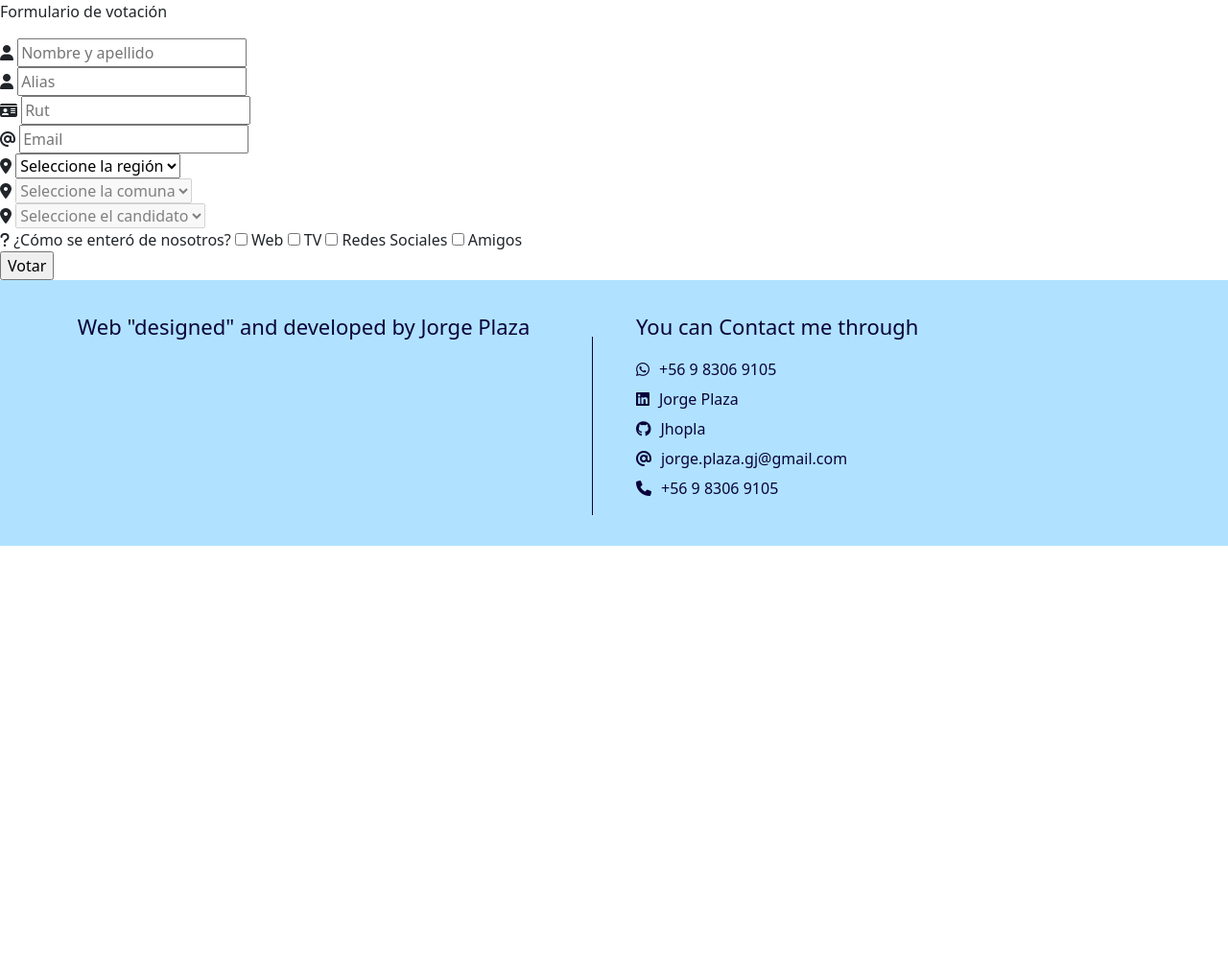
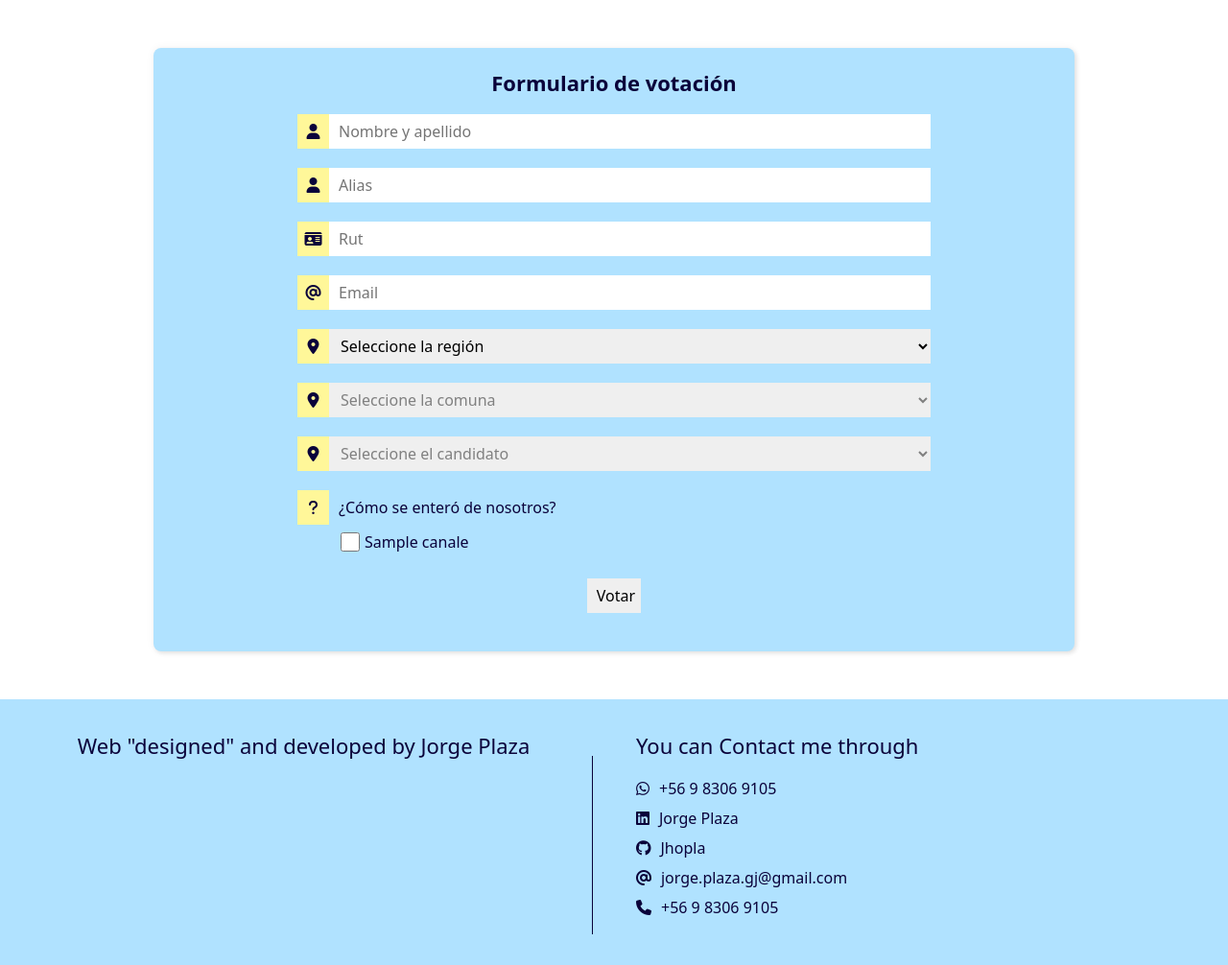
Before and after one commit to JhoplaINC/votaciones, a PHP site: page /form in a window 1280 px wide. Shown: the part 56-1062 px from the top of the page at 96% size. Before the commit the page ends 625 px from the top, so only its background shows below. Run offline with PHP 8.4, Linux system fonts and the light colour scheme; tables that the repository leaves empty or names only in its code hold one stand-in row (values such as "Sample post"); some libraries are stand-ins or nearby versions.

Commit message:
formulario de votación y manejo de errores

```diff
--- a/assets/css/main.css
+++ b/assets/css/main.css
@@ -29,6 +29,100 @@
 /* NAVBAR STYLE */
 .navbar {
     background-color: var(--pogsorin-color-1);
+}
+
+/* FORMULARIO STYLE */
+.formulario-votacion {
+    align-items: center;
+    background-color: var(--pogsorin-color-1);
+    border-radius: 8px;
+    box-shadow: var(--shadow);
+    color: var(--main-txt-color);
+    display: flex;
+    flex-direction: column;
+    margin: 50px auto;
+    padding: 20px 40px;
+    width: 75%;
+}
+
+.formulario-votacion .form-title {
+    text-align: center;
+    font-size: 22px;
+    font-weight: 600;
+}
+
+.formulario-votacion .form-group {
+    align-items: center;
+    justify-content: center;
+    display: flex;
+    flex-direction: row;
+    flex-wrap: wrap;
+    margin-bottom: 20px;
+    width: 75%;
+}
+
+.formulario-votacion .form-group.checkbox-group {
+    justify-content: flex-start;
+}
+
+.form-group.checkbox-group label {
+    margin-left: 10px;
+    width: 90%;
+}
+
+.form-group.checkbox-group .checkbox-container {
+    align-items: center;
+    display: flex;
+    flex-direction: row;
+    flex-wrap: wrap;
+    margin-left: 45px;
+}
+
+.checkbox-container input {
+    margin-right: 5px;
+}
+
+.checkbox-container input:not(:first-of-type) {
+    margin-left: 25px;
+}
+
+.checkbox-container .mensaje-error {
+    width: 100%;
+}
+
+.formulario-votacion .form-group.submit-form input {
+    width: fit-content;
+}
+
+.form-group.checkbox-group input {
+    width: 20px;
+}
+
+.form-group i {
+    background-color: var(--pogsorin-color-4);
+    padding: 10px 0;
+    text-align: center;
+    width: 5%;
+}
+
+.form-group input, .form-group select {
+    border: none;
+    width: 95%;
+}
+
+.form-group input {
+    height: 36px;
+    padding-left: 10px;
+}
+.form-group select {
+    height: 36px;
+    padding-left: 8px;
+}
+
+.form-group .mensaje-error {
+    width: fit-content;
+    text-decoration: underline;
+    color: red;
 }
 
 /* FOOTER STYLE */
--- a/assets/php/models/canales.model.php
+++ b/assets/php/models/canales.model.php
@@ -8,13 +8,12 @@ class CanalesModel {
         $this->conn = $db;
     }
 
-    public function getCanalById($id) {
-        $sql = "SELECT * FROM canales WHERE id = ?";
+    public function getCanales() {
+        $sql = "SELECT * FROM canales";
         $stmt = $this->conn->prepare($sql);
-        $stmt->bind_param("i", $id);
         $stmt->execute();
         $result = $stmt->get_result();
-        return $result->fetch_assoc();
+        return $result->fetch_all(MYSQLI_ASSOC);
     }
 }
 
--- a/assets/php/models/regiones.model.php
+++ b/assets/php/models/regiones.model.php
@@ -8,7 +8,7 @@ class RegionesModel {
         $this->conn = $db;
     }
 
-    public function getAllRegiones() {
+    public function getRegiones() {
         $sql = "SELECT * FROM regiones";
         $result = $this->conn->query($sql);
         if ($result->num_rows > 0) {
--- a/form.php
+++ b/form.php
@@ -1,31 +1,62 @@
 <?php
+session_start();
 require_once 'assets/php/models/regiones.model.php';
 require_once 'assets/php/models/regiones_comunas.model.php';
 require_once 'assets/php/models/candidatos.model.php';
+require_once 'assets/php/models/canales.model.php';
 
-$regiones = $regionesModel->getAllRegiones();
+// Obtener errores de la sesión
+$errors = $_SESSION['errors'] ?? [];
+unset($_SESSION['errors']);
+
+$regiones = $regionesModel->getRegiones();
+$canales = $canalesModel->getCanales();
 
 $title = "Página del formulario";
 $content = <<<HTML
-    <form>
-        <p class="form-title">
-            Formulario de votación
-        </p>
+    <form action="assets/php/post_form.php" method="POST" class="formulario-votacion">
+        <p class="form-title">Formulario de votación</p>
+
+HTML;
+
+
+$content .= <<<HTML
         <div class="form-group">
             <i class="fa-solid fa-user"></i>
-            <input type="text" name="fullname" id="fullname" placeholder="Nombre y apellido" required>
+            <input type="text" name="fullname" id="fullname" placeholder="Nombre y apellido">
+
+HTML;
+if (!empty($errors['err_form_nombre'])) {
+    $content .=  "<span class='mensaje-error'>".$errors['err_form_nombre']."</span>";
+}
+$content .= <<<HTML
         </div>
         <div class="form-group">
             <i class="fa-solid fa-user"></i>
-            <input type="text" name="alias" id="alias" placeholder="Alias" required>
+            <input type="text" name="alias" id="alias" placeholder="Alias">
+HTML;
+if (!empty($errors['err_form_alias'])) {
+    $content .=  "<span class='mensaje-error'>".$errors['err_form_alias']."</span>";
+}
+$content .= <<<HTML
         </div>
         <div class="form-group">
             <i class="fa-solid fa-id-card"></i>
-            <input type="text" name="rut" id="rut" placeholder="Rut" required>
+            <input type="text" name="rut" id="rut" placeholder="Rut">
+HTML;
+if (!empty($errors['err_form_rut'])) {
+    $content .=  "<span class='mensaje-error'>".$errors['err_form_rut']."</span>";
+}
+$content .= <<<HTML
         </div>
         <div class="form-group">
             <i class="fa-solid fa-at"></i>
-            <input type="email" name="email" id="email" placeholder="Email" required>
+            <input type="email" name="email" id="email" placeholder="Email">
+HTML;
+if (!empty($errors['err_form_email'])) {
+    $content .=  "<span class='mensaje-error'>".$errors['err_form_email']."</span>";
+}
+$content .= <<<HTML
         </div>
         <div class="form-group">
             <i class="fa-solid fa-location-dot"></i>
@@ -33,36 +64,60 @@ $content = <<<HTML
                 <option value="default">Seleccione la región</option>
 HTML;
 
-        foreach ($regiones as $region) {
-            $content .= <<<HTML
+foreach ($regiones as $region) {
+    $content .= <<<HTML
                 <option value="{$region['numero']}">{$region['nombre']}</option>
 HTML;
 }
 
 $content .= <<<HTML
             </select>
+HTML;
+if (!empty($errors['err_form_region'])) {
+    $content .=  "<span class='mensaje-error'>".$errors['err_form_region']."</span>";
+}
+$content .= <<<HTML
         </div>
         <div class="form-group">
             <i class="fa-solid fa-location-dot"></i>
             <select name="comuna" id="comuna" disabled>
                 <option value="default">Seleccione la comuna</option>
             </select>
+HTML;
+if (!empty($errors['err_form_comuna'])) {
+    $content .=  "<span class='mensaje-error'>".$errors['err_form_comuna']."</span>";
+}
+$content .= <<<HTML
         </div>
         <div class="form-group">
             <i class="fa-solid fa-location-dot"></i>
             <select name="candidato" id="candidato" disabled>
                 <option value="default">Seleccione el candidato</option>
             </select>
+HTML;
+if (!empty($errors['err_form_candidato'])) {
+    $content .=  "<span class='mensaje-error'>".$errors['err_form_candidato']."</span>";
+}
+$content .= <<<HTML
         </div>
-        <div class="form-group">
+        <div class="form-group checkbox-group">
             <i class="fa-solid fa-question"></i>
             <label for="canales">¿Cómo se enteró de nosotros?</label>
-            <input type="checkbox" name="web" id="web"> Web
-            <input type="checkbox" name="tv" id="tv"> TV
-            <input type="checkbox" name="social" id="social"> Redes Sociales
-            <input type="checkbox" name="amigos" id="amigos"> Amigos
+            <div class="checkbox-container">
+HTML;
+
+foreach ($canales as $canal) {
+    $content .= <<<HTML
+                <input type="checkbox" name="canales[]" value="canal-{$canal['id']}" id="canal-{$canal['id']}"> {$canal['nombre']}
+HTML;
+}
+if (!empty($errors['err_form_canales'])) {
+    $content .=  "<span class='mensaje-error'>".$errors['err_form_canales']."</span>";
+}
+$content .= <<<HTML
+            </div>
         </div>
-        <div class="form-group">
+        <div class="form-group submit-form">
             <input type="submit" value="Votar">
         </div>
     </form>
```
Also changed, not shown: assets/js/main.js (+22 -10 lines), assets/php/post_form.php (added, +112 -0 lines).
